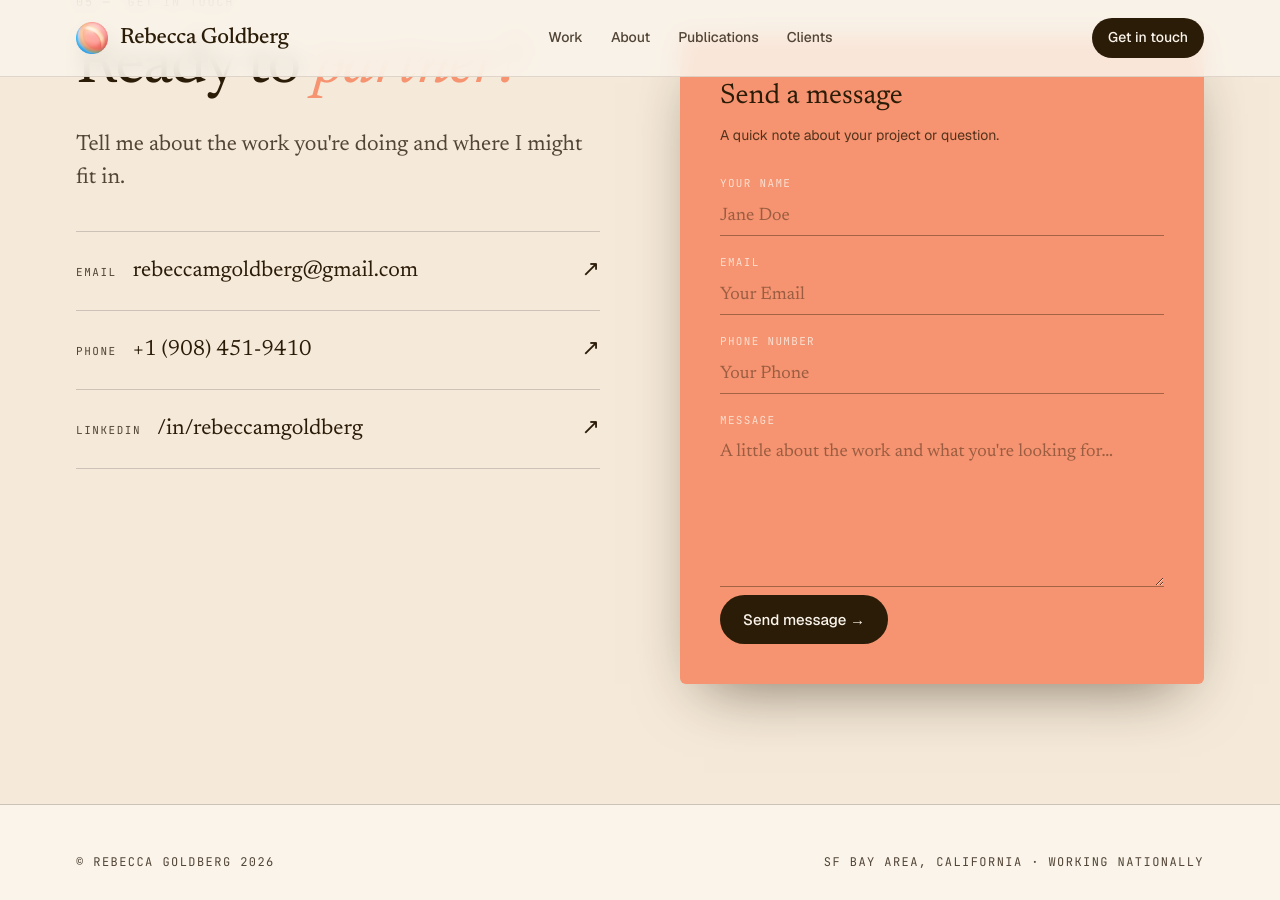
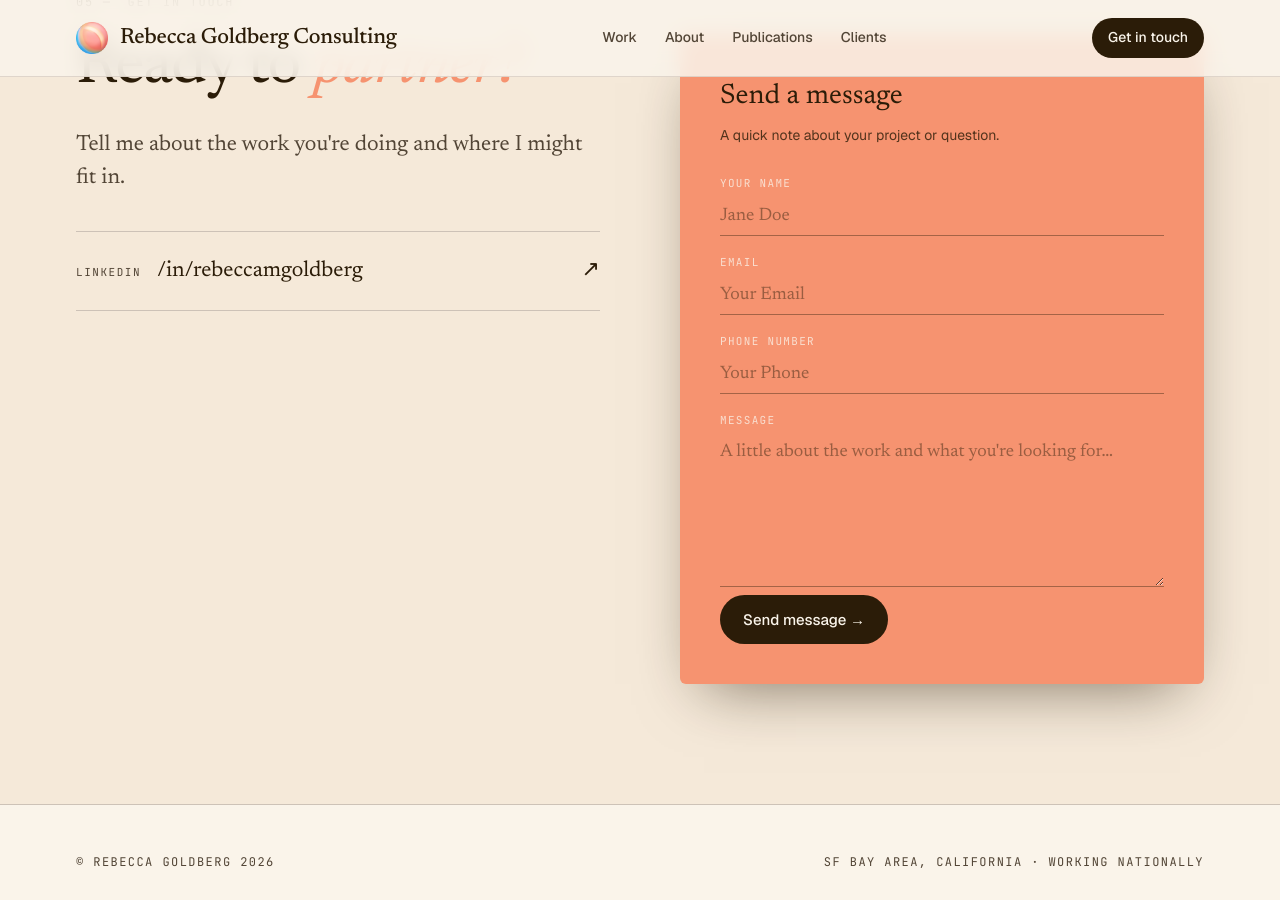
Before and after one commit to rebeccagoldberg/rebeccagoldberg.github.io, a Jekyll site: the page built from index.md, in a window 1280 px wide and 900 px high, scrolled down 5679 px. Built offline with Jekyll 4.4.1, drawn with Linux system fonts in a browser that asks for light colours.

Commit message:
added consulting to title and remove phone and email.

```diff
--- a/_layouts/mainpage.html
+++ b/_layouts/mainpage.html
@@ -610,7 +610,7 @@
   <div class="container nav-inner">
     <a href="#top" class="brand">
       <img class="brand-logo" src="assets/img/logo3.png" alt="" />
-      Rebecca Goldberg
+      Rebecca Goldberg Consulting
     </a>
     <div class="nav-links">
       <a href="#expertise">Work</a>
@@ -826,9 +826,7 @@ Tell me about the work you're doing and where I might fit in.
         </p>
 
         <div class="contact-list">
-          <a href="mailto:rebeccamgoldberg@gmail.com"><span><span class="k">Email</span>rebeccamgoldberg@gmail.com</span><span>↗</span></a>
-          <a href="tel:+19084519410"><span><span class="k">Phone</span>+1 (908) 451-9410</span><span>↗</span></a>
-          <a href="https://www.linkedin.com/in/rebeccamgoldberg/" target="_blank" rel="noreferrer"><span><span class="k">LinkedIn</span>/in/rebeccamgoldberg</span><span>↗</span></a>
+         <a href="https://www.linkedin.com/in/rebeccamgoldberg/" target="_blank" rel="noreferrer"><span><span class="k">LinkedIn</span>/in/rebeccamgoldberg</span><span>↗</span></a>
         </div>
       </div>
 
```
